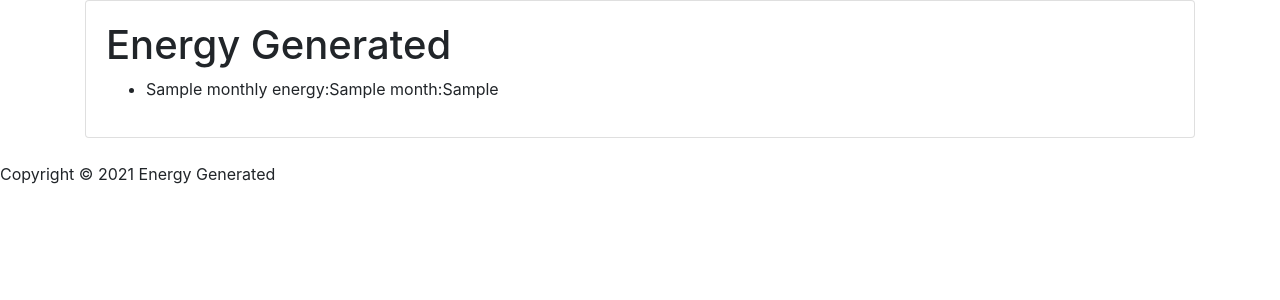
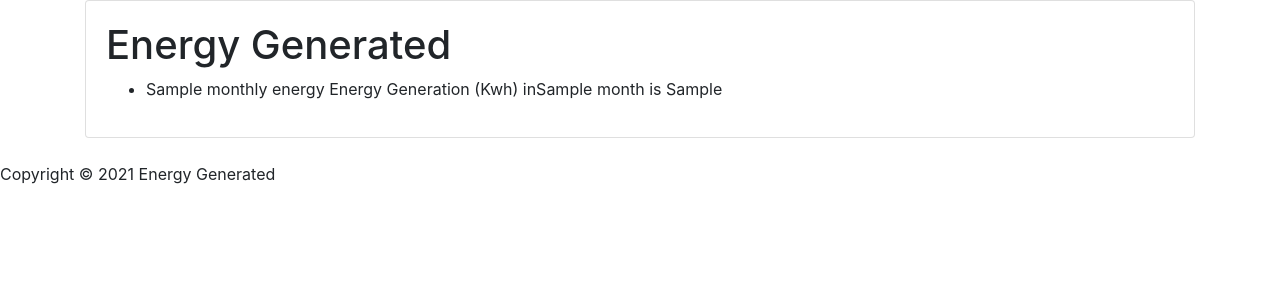
Before and after one commit to damourus/photovoltaic, a Django app: template energy/templates/energy/energy_generated.html in a window 1280 px wide. Shown: the part 56-356 px from the top of the page. Run offline with Django 3.2, Linux system fonts and the light colour scheme; the template is opened without the code that fills it: most values are stand-ins (such as "Sample title", 1, 10 or a date in 2020); some libraries are stand-ins or nearby versions.

Commit message:
Displayed Energy Generation

```diff
--- a/energy/templates/energy/energy_generated.html
+++ b/energy/templates/energy/energy_generated.html
@@ -9,7 +9,7 @@
            <h1>Energy Generated</h1>
            <ul>
                {% for monthlyEnergy in energyGenerated %}
-               <li>{{monthlyEnergy.FacilityName}}:{{ monthlyEnergy.Month }}:{{ monthlyEnergy.MonthlyEnergy }}</li>
+               <li>{{monthlyEnergy.FacilityName}} Energy Generation (Kwh) in{{ monthlyEnergy.Month }} is {{ monthlyEnergy.MonthlyEnergy }}</li>
                {% endfor %}
            </ul>
         </div>
--- a/energy/views.py
+++ b/energy/views.py
@@ -76,7 +76,10 @@ def energyGeneration(pvidFromForm, invidFromForm, locationidFromForm):
         monthlyRecord = {'Month': int(item['month']), 'MonthlyEnergy': monthlyEnergy, 'FacilityName': pv.facility_name}
         energyGenerated.append(monthlyRecord)
 
+
+
     return energyGenerated
+
 
 # def energyCall(request):
 #     items = dict()
```
